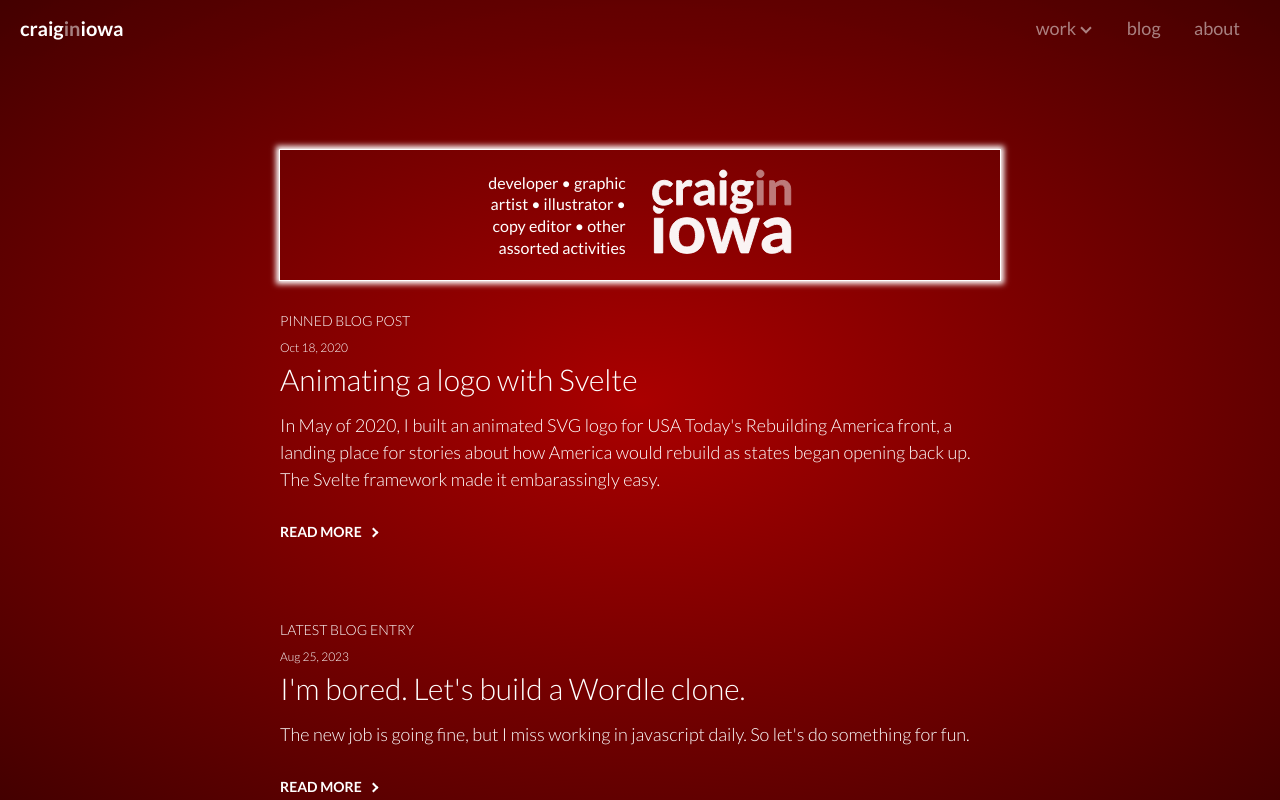
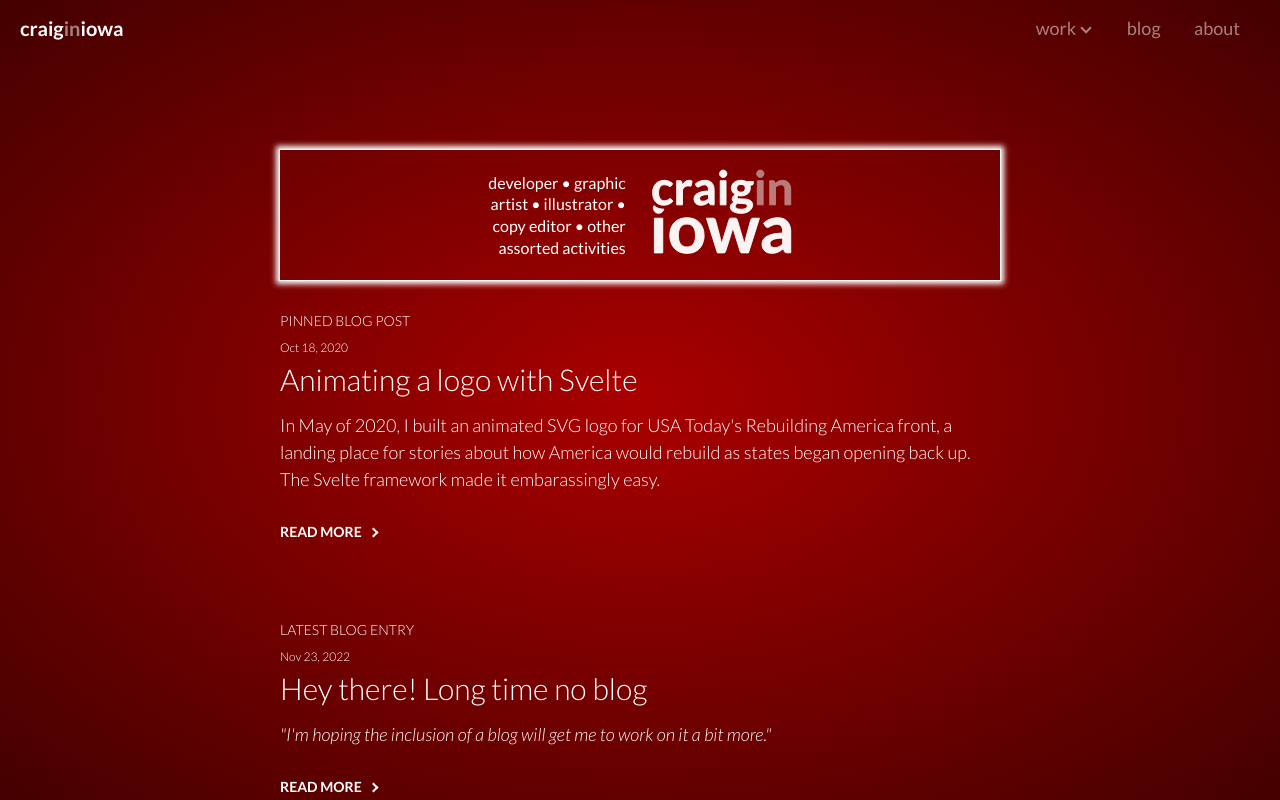
Before and after one commit to craiginiowa/craiginiowa.github.io, a SvelteKit app: page / in a window 1280 px wide. Built offline with nearby package versions, Linux system fonts and the light colour scheme.

Commit message:
Turn off data draft mode

```diff
--- a/data.js
+++ b/data.js
@@ -18,7 +18,7 @@ import { readdir, readFile, writeFile } from "node:fs/promises";
 import { default as frontmatter } from "@github-docs/frontmatter";
 import { marked } from "marked";
 
-const DRAFTMODE = true;
+const DRAFTMODE = false;
 
 const portfolio = {
   developer: "./src/routes/developer/samples",
--- a/src/data/data.json
+++ b/src/data/data.json
@@ -522,17 +522,6 @@
   ],
   "posts": [
     {
-      "title": "I'm bored. Let's build a Wordle clone.",
-      "slug": "wordle-clone",
-      "author": "Craig Johnosn",
-      "date": "2023-08-25 10:09:00 -0600",
-      "categories": "dev",
-      "pinned": false,
-      "excerpt": "The new job is going fine, but I miss working in javascript daily. So let&#39;s do something for fun.",
-      "path": "/blog/wordle-clone",
-      "draft": true
-    },
-    {
       "title": "Hey there! Long time no blog",
       "date": "2022-11-23 15:00:00 -0600",
       "categories": [
@@ -590,33 +579,6 @@
       "excerpt": "I guess I should kick off my initial blog post with &quot;Hi, Mom!&quot;",
       "path": "/blog/lets-get-it-started",
       "draft": false
-    },
-    {
-      "title": "Lorem ipsum dolor sit amet",
-      "slug": "lorem-ipsum-dolor",
-      "author": "Craig Johnosn",
-      "date": "2019-03-19 15:04:00 -0600",
-      "categories": "dev",
-      "pinned": false,
-      "image": {
-        "url": "/img/cyclones-mbb-four.jpg",
-        "caption": "This is the caption for the picture of THT, Shayock, Weiler-Babb, Haliburton and Jacobsen.",
-        "credit": "photo credit"
-      },
-      "excerpt": "Lorem ipsum dolor sit amet, consectetur adipisicing elit, sed do eiusmo tempor incididunt ut labore et dolore magna aliqua. Ut enim ad minim veniam quis nostrud exercitation ullamco laboris nisi ut aliquip ex ea commod consequat.",
-      "path": "/blog/lorem-ipsum",
-      "draft": true
-    },
-    {
-      "title": "This post demonstrates post content styles",
-      "slug": "post-content-styles",
-      "categories": "junk",
-      "author": "Bart Simpson",
-      "meta": "Springfield",
-      "pinned": false,
-      "excerpt": "Lorem ipsum dolor sit amet, consectetur adipiscing elit. Fusce bibendum neque eget nunc mattis eu sollicitudin enim tincidunt. Vestibulum lacus tortor, ultricies id dignissim ac, bibendum in velit.",
-      "path": "/blog/this-post-demonstrates-post-content-styles",
-      "draft": true
     }
   ]
 }
```
